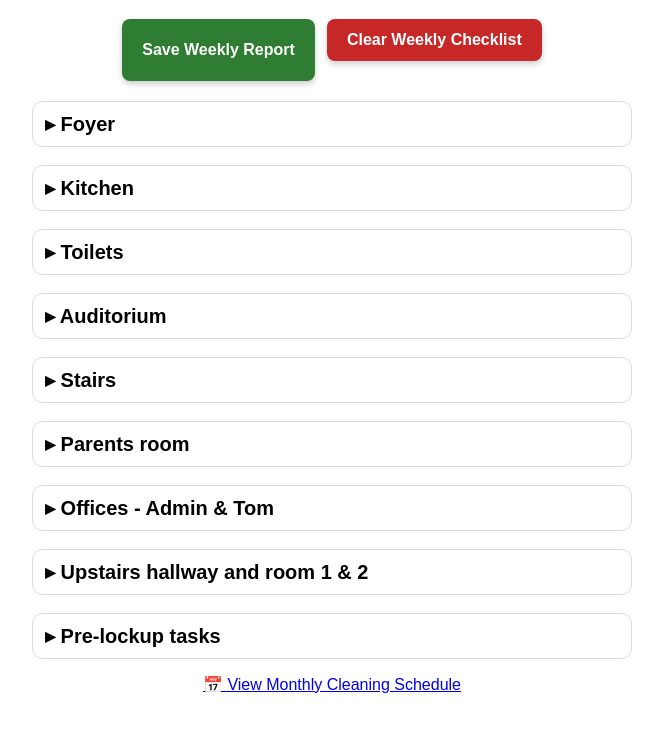
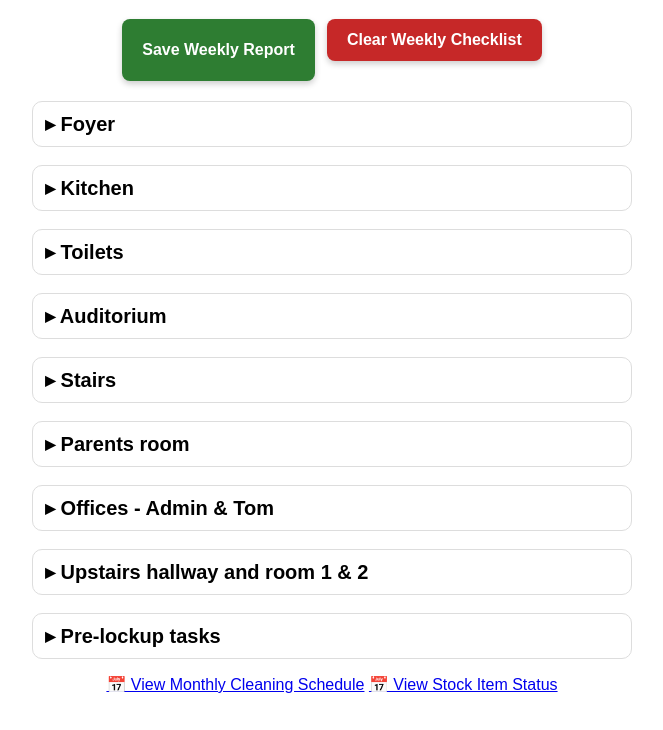
Before and after one commit to blueskyranger/HRBCleaningV2, a plain HTML site: page index.html in a window 1280 px wide. Shown: the part 81-811 px from the top of the page, without its empty margins (308-971 px from the left). Drawn offline with Linux system fonts and the light colour scheme; no server answers.

Commit message:
schedule update

```diff
--- a/index.html
+++ b/index.html
@@ -283,6 +283,7 @@
 
   <p style="text-align:center;">
   <a href="https://blueskyranger.github.io/HRBCleaningV2/schedule.html">📅 View Monthly Cleaning Schedule</a>
+    <a href="https://blueskyranger.github.io/HRBCleaningV2/stock.html">📅 View Stock Item Status</a>
 </p>
 
 <script type="module">
```
